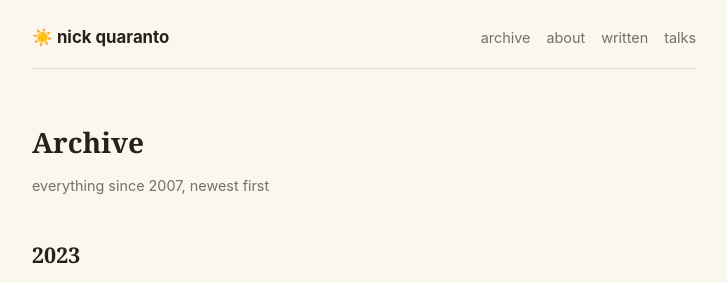
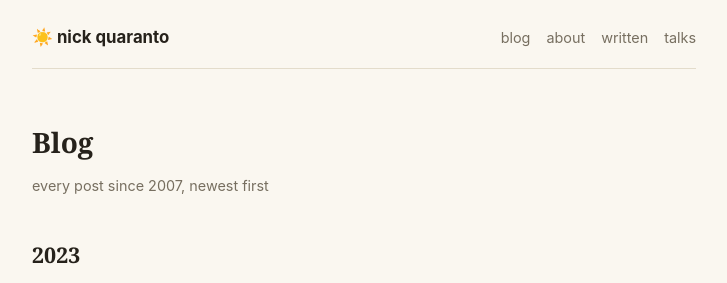
Before and after one commit to qrush/qrush.github.com, a Jekyll site: the page built from blog.html, in a window 1280 px wide and 900 px high. Shown: the top 283 px of the window, without its empty margins (276-1003 px from the left). Built offline with Jekyll 4.4.1, drawn with Linux system fonts in a browser that asks for light colours.

Commit message:
Move the all-posts index from /archive/ to /blog/
/archive/ on qrush.github.io is occupied by an old Twitter data export,
so the generated posts index now lives at /blog/ — matching the
/blog/:year/:month/:day/:title permalinks posts already use. Nav and
homepage links updated; the site no longer writes anything to /archive/.

Co-Authored-By: Claude Fable 5 <noreply@anthropic.com>
Claude-Session: https://claude.ai/code/session_01V41oET8vdZ1Zx2hrTsJyv3

```diff
--- a/_layouts/default.html
+++ b/_layouts/default.html
@@ -13,7 +13,7 @@
   <header class="masthead">
     <a class="site-title" href="/">☀️ nick quaranto</a>
     <nav>
-      <a href="/archive/">archive</a>
+      <a href="/blog/">blog</a>
       <a href="/about/">about</a>
       <a href="/written/">written</a>
       <a href="https://speakerdeck.com/qrush">talks</a>
--- a/archive.html
+++ b/blog.html
@@ -1,10 +1,10 @@
 ---
 layout: default
-title: archive
-permalink: /archive/
+title: blog
+permalink: /blog/
 ---
-<h1>Archive</h1>
-<p class="tagline">everything since 2007, newest first</p>
+<h1>Blog</h1>
+<p class="tagline">every post since 2007, newest first</p>
 
 {% for post in site.posts %}
   {% capture year %}{{ post.date | date: "%Y" }}{% endcapture %}
--- a/index.html
+++ b/index.html
@@ -35,7 +35,7 @@ layout: default
 <section class="etc">
   <h2>Etc</h2>
   <ul class="etc-list">
-    <li>⏳ <a href="/archive/">Archive</a> <span class="desc">blog posts 2007–2014</span></li>
+    <li>⏳ <a href="/blog/">Blog archive</a> <span class="desc">every post since 2007</span></li>
     <li>✍️ <a href="/written/">Written</a> <span class="desc">articles elsewhere, like git ready</span></li>
     <li>🍪 <a href="https://quaran.to/cookies">Cookies</a> <span class="desc">what I've been clicking on</span></li>
     <li>👋 <a href="https://quaran.to/resume">Resume</a> <span class="desc">ledger of personal capitalism</span></li>
```
